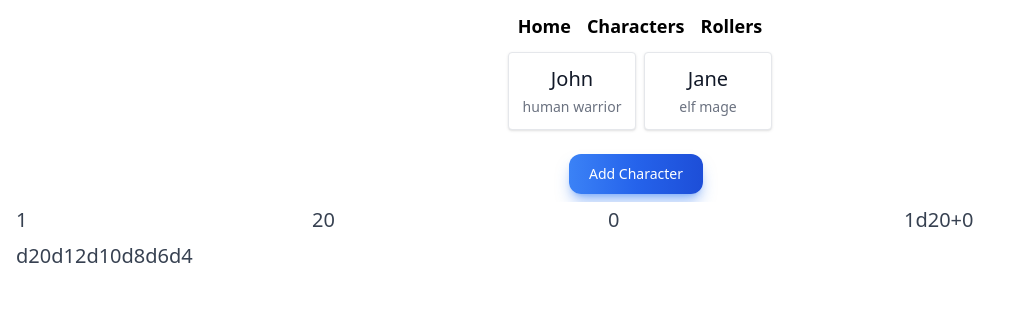
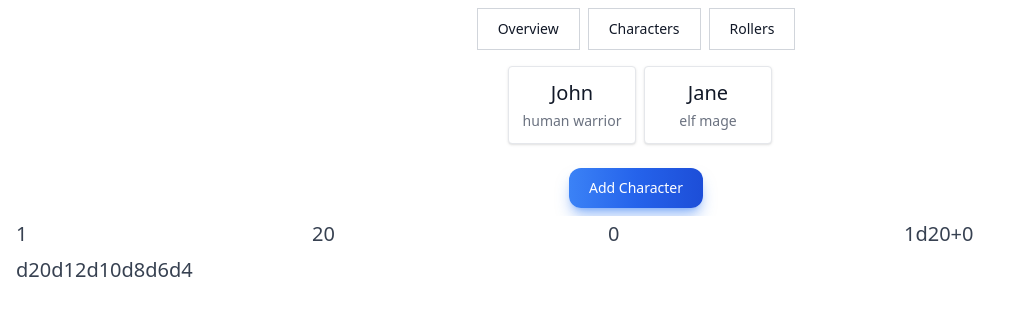
Before and after one commit to troyrthompson/dm-tools, a Next.js app: page / in a window 1280 px wide. Shown: the top 316 px of the page, without its empty margins (0-1019 px from the left). Built offline with nearby package versions, Linux system fonts and the light colour scheme.

Commit message:
Update nav styles

```diff
--- a/app/components/Nav.tsx
+++ b/app/components/Nav.tsx
@@ -11,13 +11,13 @@ export const Nav = () => {
   return (
     //{`${styles.link} ${pathname === "/" ? styles.active : ""}`}
     <nav className="flex justify-center py-2">
-      <Link className="px-2 py-1 text-lg font-bold" href="/">
-        Home
+      <Link className="text-gray-900 bg-white border border-gray-300 focus:outline-none hover:bg-gray-100 focus:ring-4 focus:ring-gray-100 font-medium rounded-lg text-sm px-5 py-2.5 me-2 mb-2 dark:bg-gray-800 dark:text-white dark:border-gray-600 dark:hover:bg-gray-700 dark:hover:border-gray-600 dark:focus:ring-gray-700" href="/">
+        Overview
       </Link>
-      <Link className="px-2 py-1 text-lg font-bold" href="/characters">
+      <Link className="text-gray-900 bg-white border border-gray-300 focus:outline-none hover:bg-gray-100 focus:ring-4 focus:ring-gray-100 font-medium rounded-lg text-sm px-5 py-2.5 me-2 mb-2 dark:bg-gray-800 dark:text-white dark:border-gray-600 dark:hover:bg-gray-700 dark:hover:border-gray-600 dark:focus:ring-gray-700" href="/characters">
         Characters
       </Link>
-      <Link className="px-2 py-1 text-lg font-bold" href="/rollers">
+      <Link className="text-gray-900 bg-white border border-gray-300 focus:outline-none hover:bg-gray-100 focus:ring-4 focus:ring-gray-100 font-medium rounded-lg text-sm px-5 py-2.5 me-2 mb-2 dark:bg-gray-800 dark:text-white dark:border-gray-600 dark:hover:bg-gray-700 dark:hover:border-gray-600 dark:focus:ring-gray-700" href="/rollers">
         Rollers
       </Link>
     </nav>
```
